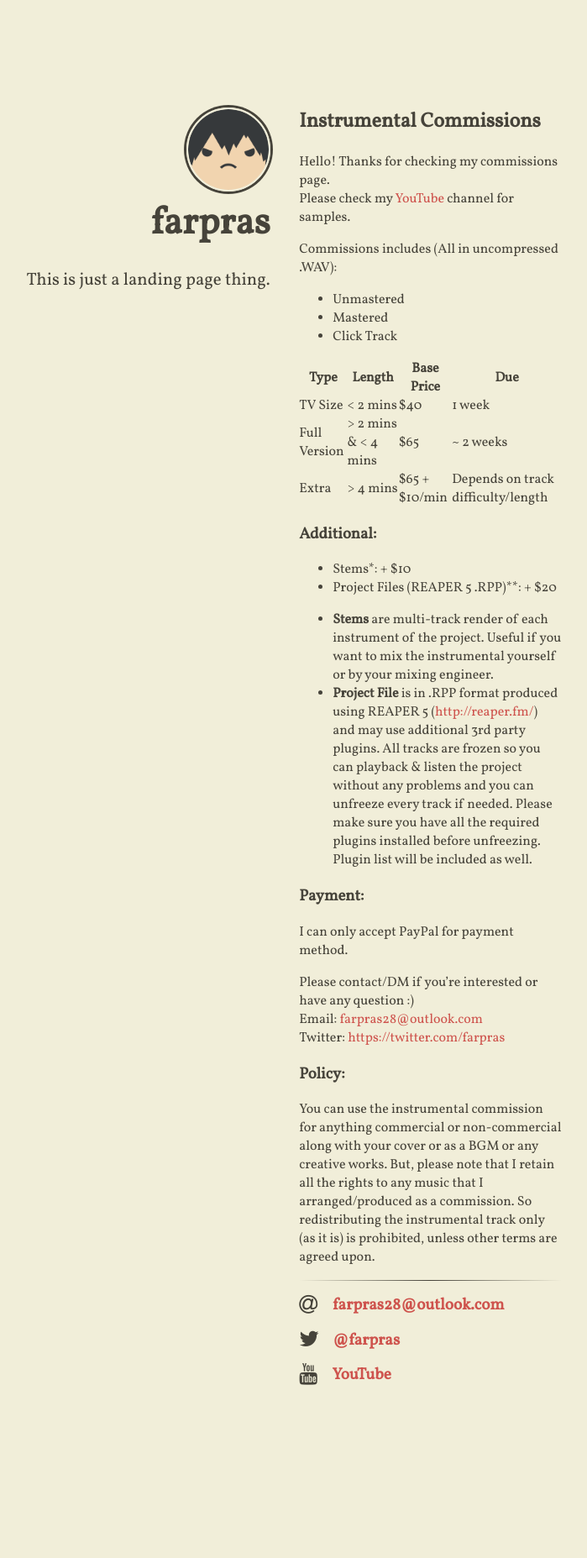
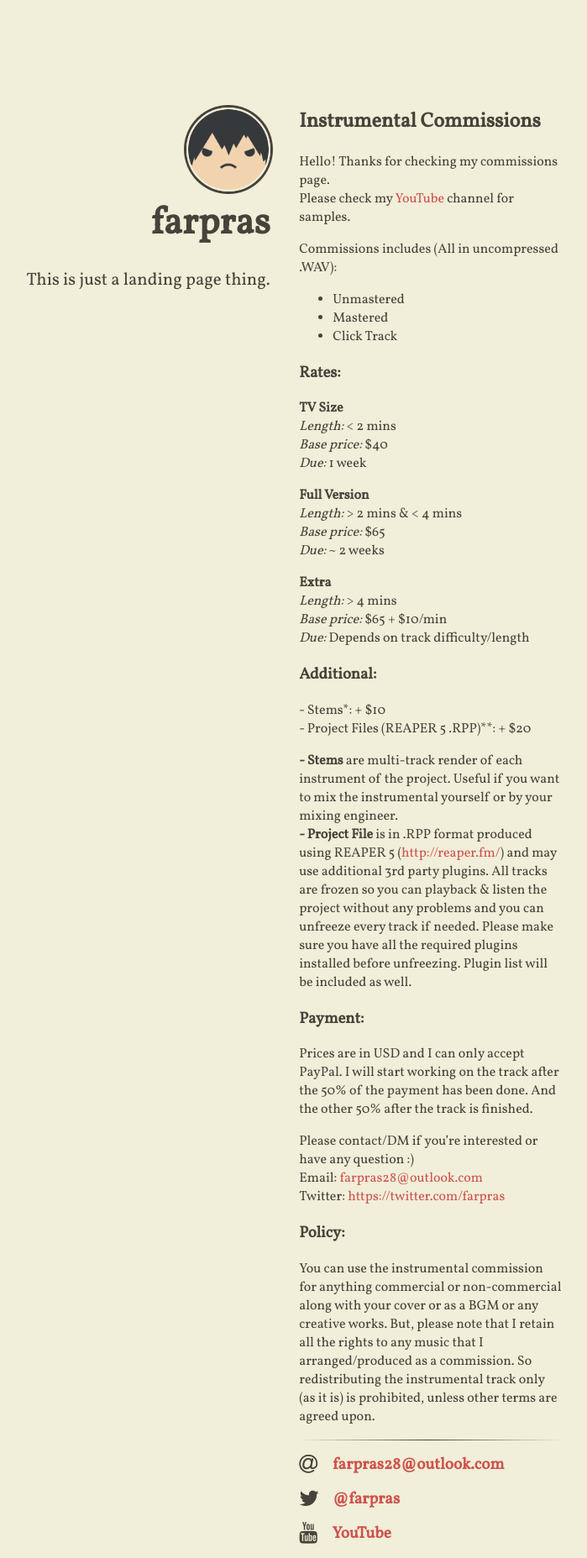
Before and after one commit to farpras28/farpras28.github.io, a Jekyll site: the page built from commission/index.html, in a window 1280 px wide. Shown: the whole page at 84% size, without its empty margins (311-1010 px from the left). Built offline with Jekyll 4.4.1, drawn with Linux system fonts in a browser that asks for light colours; nearby versions of some CDN libraries; before the commit the page ends 1666 px from its top, so only the background shows below that.

Commit message:
edit commission page 2

```diff
--- a/_includes/commission.html
+++ b/_includes/commission.html
@@ -17,52 +17,37 @@
 		</li>
 	</ul>
 </p>
-<table>
-	<tr>
-		<th>Type</th>
-		<th>Length</th>
-		<th>Base Price</th>
-		<th>Due</th>
-	</tr>
-	<tr>
-		<td>TV Size</td>
-		<td>< 2 mins</td>
-		<td>$40</td>
-		<td>1 week</td>
-	</tr>
-	<tr>
-		<td>Full Version</td>
-		<td>> 2 mins & < 4 mins</td>
-		<td>$65</td>
-		<td>~ 2 weeks</td>
-	</tr>
-	<tr>
-		<td>Extra</td>
-		<td>> 4 mins</td>
-		<td>$65 + $10/min</td>
-		<td>Depends on track difficulty/length</td>
-	</tr>
-</table>
+<h3>Rates:</h3>
+<p>
+	<b>TV Size</b><br>
+	<i>Length:</i> < 2 mins<br>
+	<i>Base price:</i> $40<br>
+	<i>Due:</i> 1 week
+</p>
+<p>
+	<b>Full Version</b><br>
+	<i>Length:</i> > 2 mins & < 4 mins<br>
+	<i>Base price:</i> $65<br>
+	<i>Due:</i> ~ 2 weeks
+</p>
+<p>
+	<b>Extra</b><br>
+	<i>Length:</i> > 4 mins<br>
+	<i>Base price:</i> $65 + $10/min<br>
+	<i>Due:</i> Depends on track difficulty/length
+</p>
 <h3>Additional:</h3>
 <p>
-	<ul>
-		<li>Stems*: + $10</li>
-		<li>Project Files (REAPER 5 .RPP)**: + $20</li>
-	</ul>
+	- Stems*: + $10<br>
+	- Project Files (REAPER 5 .RPP)**: + $20
 </p>
 <p>
-	<ul>
-		<li>
-			<b>Stems</b> are multi-track render of each instrument of the project. Useful if you want to mix the instrumental yourself or by your mixing engineer.
-		</li>
-		<li>
-			<b>Project File</b> is in .RPP format produced using REAPER 5 (<a href="http://reaper.fm/">http://reaper.fm/</a>) and may use additional 3rd party plugins. All tracks are frozen so you can playback & listen the project without any problems and you can unfreeze every track if needed. Please make sure you have all the required plugins installed before unfreezing. Plugin list will be included as well.
-		</li>
-	</ul>
+	<b>- Stems</b> are multi-track render of each instrument of the project. Useful if you want to mix the instrumental yourself or by your mixing engineer.<br>
+	<b>- Project File</b> is in .RPP format produced using REAPER 5 (<a href="http://reaper.fm/">http://reaper.fm/</a>) and may use additional 3rd party plugins. All tracks are frozen so you can playback & listen the project without any problems and you can unfreeze every track if needed. Please make sure you have all the required plugins installed before unfreezing. Plugin list will be included as well.
 </p>
 <h3>Payment:</h3>
 <p>
-	I can only accept PayPal for payment method.
+	Prices are in USD and I can only accept PayPal. I will start working on the track after the 50% of the payment has been done. And the other 50% after the track is finished.
 </p>
 <p>
 	Please contact/DM if you’re interested or have any question :) <br>
```
Also changed, not shown: other parts of _includes/commission.html (+0 -13 lines).
